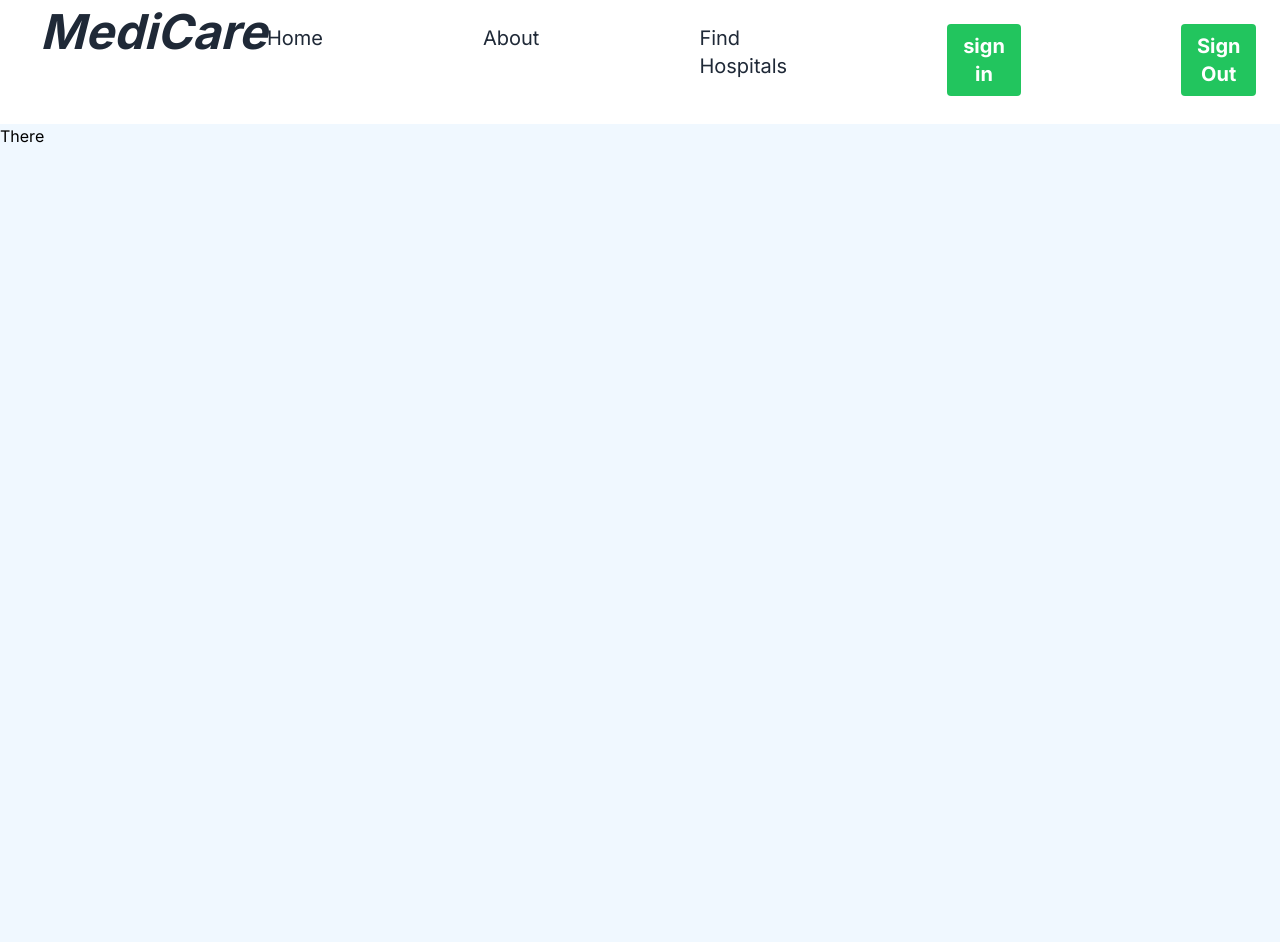
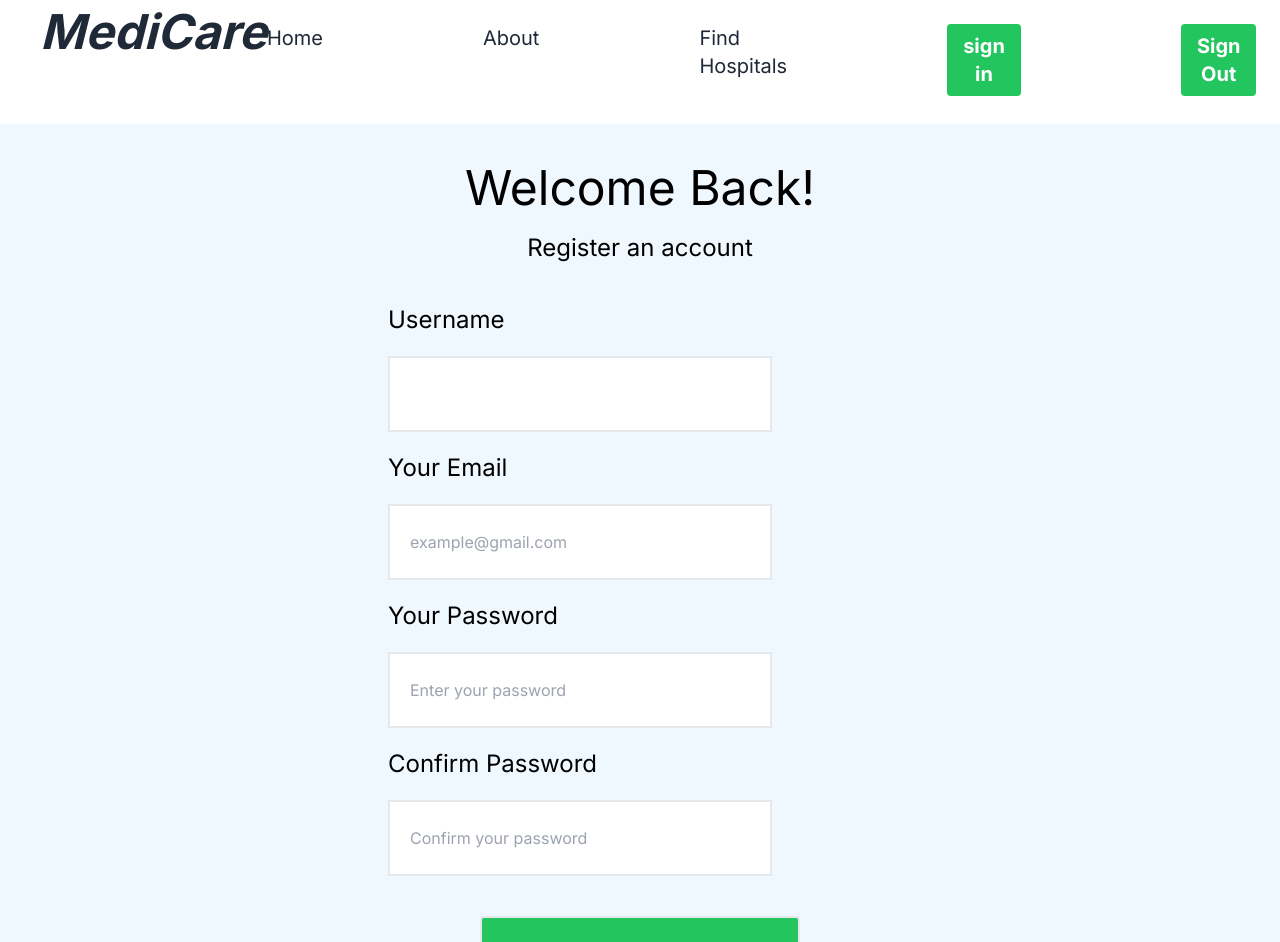
Before and after one commit to AdeTiDotun/medi-care, a Next.js app: page /sign_up in a window 1280 px wide. Shown: the top 942 px of the page. Before the commit the page ends 800 px from the top, so only its background shows below. Built offline with nearby package versions, Linux system fonts and the light colour scheme.

Commit message:
sign up page component added

```diff
--- a/src/app/sign_in/page.tsx
+++ b/src/app/sign_in/page.tsx
@@ -11,6 +11,8 @@ const SignIn = () => {
         </div>
         <div className="mx-9">
           <form>
+            <label htmlFor="Uname" className="text-2xl">Username</label><br />
+            <input type="text" id="Uname" className="my-5 w-96 py-6 px-5 border-green border-2" /><br />
             <label htmlFor="Umail" className="text-2xl">
               Your Email
             </label>
@@ -19,7 +21,7 @@ const SignIn = () => {
               type="email"
               id="Umail"
               placeholder="example@gmail.com"
-              className="my-5 w-80 py-6 px-5 border-green border-2"
+              className="my-5 w-96 py-6 px-5 border-green border-2"
             />
             <br />
             <label htmlFor="Upassword" className="text-2xl">
@@ -30,7 +32,7 @@ const SignIn = () => {
               type="password"
               id="Upassword"
               placeholder="Enter your password"
-              className="my-5 w-80 py-6 px-5 border-green border-2"
+              className="my-5 w-96 py-6 px-5 border-green border-2"
             />
           </form>
         </div>
--- a/src/app/sign_up/page.tsx
+++ b/src/app/sign_up/page.tsx
@@ -1,14 +1,76 @@
-import React from 'react'
+import React from "react";
+import Link from "next/link";
 
 function SignUp() {
   return (
     <>
+      <div className="w-1/2 mx-auto px-8">
+        <div className="text-center mx-9 my-10">
+          <h1 className="text-5xl">Welcome Back!</h1>
+          <h2 className="text-2xl pt-5">Register an account</h2>
+        </div>
+        <div className="mx-9">
+          <form>
+            <label htmlFor="Uname" className="text-2xl">
+              Username
+            </label>
+            <br />
+            <input
+              type="text"
+              id="Uname"
+              className="my-5 w-96 py-6 px-5 border-green border-2"
+            />
+            <br />
+            <label htmlFor="Umail" className="text-2xl">
+              Your Email
+            </label>
+            <br />
+            <input
+              type="email"
+              id="Umail"
+              placeholder="example@gmail.com"
+              className="my-5 w-96 py-6 px-5 border-green border-2"
+            />
+            <br />
+            <label htmlFor="Upassword" className="text-2xl">
+              Your Password
+            </label>
+            <br />
+            <input
+              type="password"
+              id="Upassword"
+              placeholder="Enter your password"
+              className="my-5 w-96 py-6 px-5 border-green border-2"
+            />{" "}
+            <br />
+            <label htmlFor="Upassword" className="text-2xl">
+              Confirm Password
+            </label>
+            <br />
+            <input
+              type="password"
+              id="Upassword"
+              placeholder="Confirm your password"
+              className="my-5 w-96 py-6 px-5 border-green border-2"
+            />
+          </form>
+        </div>
 
-    <div>
-      <h1>There</h1>
-    </div>
+        <div className="mt-5 text-center">
+          <button className="border-green border-2 bg-green-500 rounded w-80 mx-auto py-5 text-center text-white text-2xl hover:bg-white hover:text-black ">
+            Log in
+          </button><br />
+          < button className="border-2 border-black my-5 w-80 px-5 py-6 text-xl">
+            Sign up with Google
+          </button>
+        </div>
+        <div className="text-center">
+          <p>Already have an account? <Link href="/sign_in">Sign In</Link></p>
+        </div>
+      </div>
+
     </>
-  )
+  );
 }
 
-export default SignUp
+export default SignUp;
```
